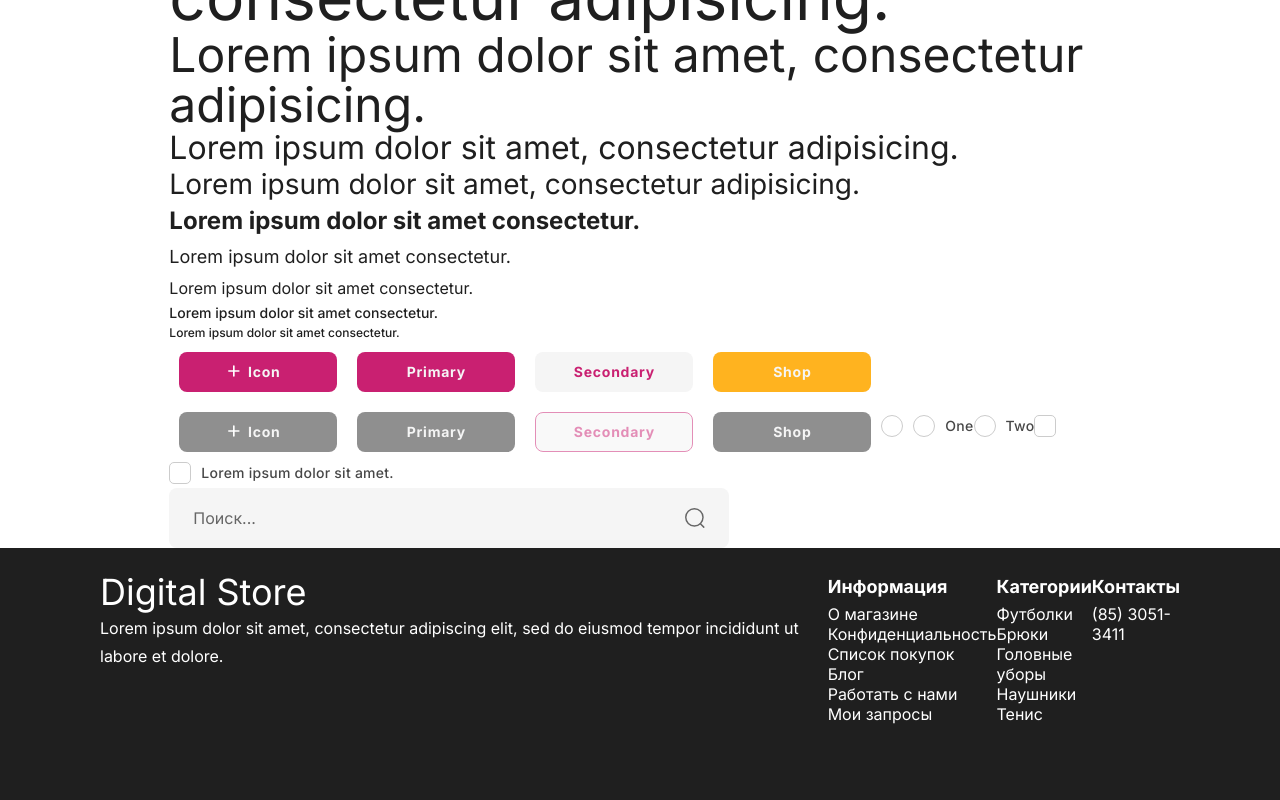
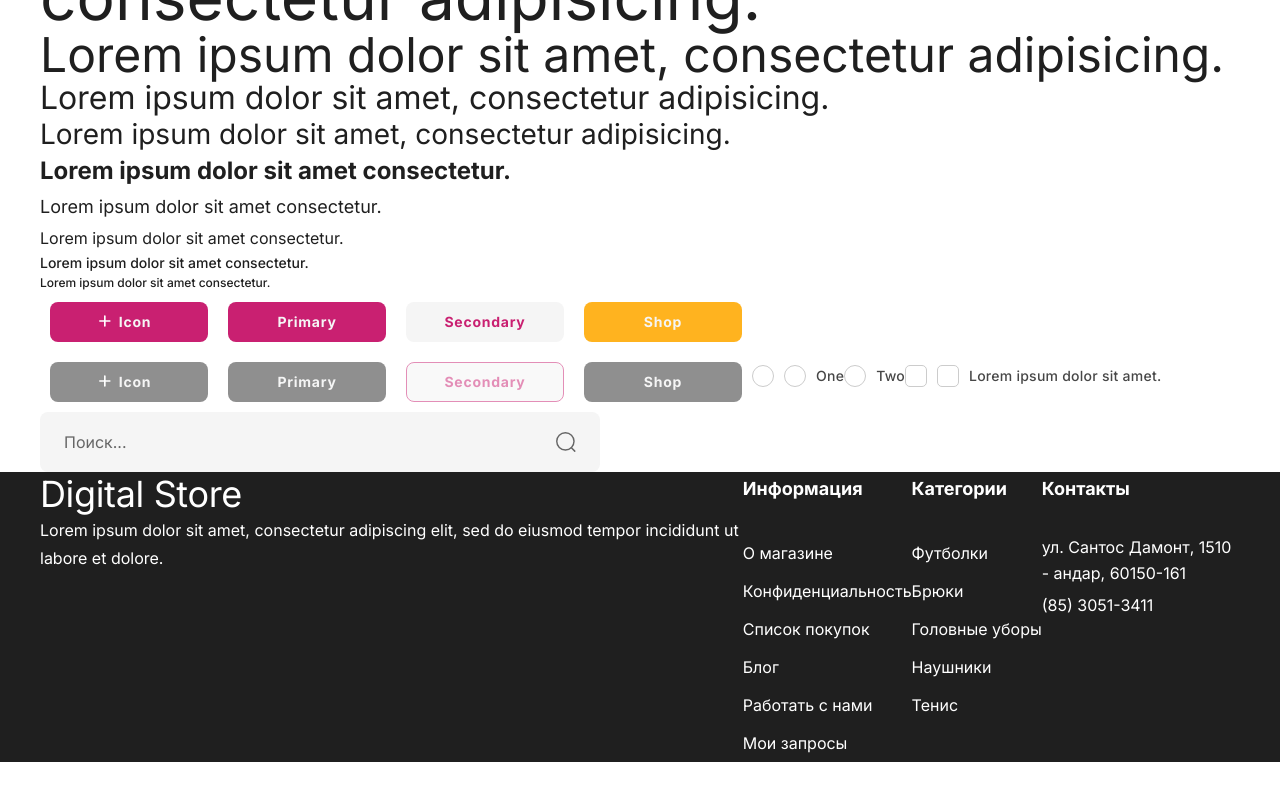
Before and after one commit to vilavren/shoes-store, a React (Create React App) app: page / in a window 1280 px wide. Shown: the part 286-1086 px from the top of the page. After the commit the page ends 1048 px from the top, so only its background shows below. Built offline with nearby package versions, Linux system fonts and the light colour scheme.

Commit message:
edited: footer

```diff
--- a/src/layout/Footer/Footer.module.css
+++ b/src/layout/Footer/Footer.module.css
@@ -1,30 +1,43 @@
 .footer {
-  height: 454px;
-  padding: 22px 100px;
   color: var(--white);
   background-color: var(--dark-gray);
 }
 
 .footerContainer {
-  max-width: 1200px;
-  margin: 0 auto;
+  display: grid;
+  grid-template:
+    ". columns ." auto /
+    auto minmax(320px, 1200px) auto;
+  gap: 0 30px;
 }
 
 .footerColumns {
   display: flex;
+  grid-area: columns;
   justify-content: center;
 }
 
 .footerColumn:first-child {
-  flex: 1 1 100%;
+  flex: 0 1 100%;
 }
 
 .columnLogo {
   font-size: 36px;
+  letter-spacing: -0.01em;
+}
+
+.columnTitle {
+  margin-bottom: 28px;
+}
+
+.footer li {
+  line-height: 26px;
 }
 
 .footer a {
+  line-height: 38px;
   color: var(--white);
+  white-space: nowrap;
 }
 
 .footer a:hover {
--- a/src/layout/Footer/Footer.tsx
+++ b/src/layout/Footer/Footer.tsx
@@ -70,18 +70,7 @@ export const Footer = ({ className, ...props }: FooterProps): JSX.Element => {
               Контакты
             </P>
             <ul>
-              <li>
-                <a href="#"></a>
-              </li>
-              <li>
-                <a href="#"></a>
-              </li>
-              <li>
-                <a href="#"></a>
-              </li>
-              <li>
-                <a href="#"></a>
-              </li>
+              <li>ул. Сантос Дамонт, 1510 - андар, 60150-161</li>
               <li>
                 <a href="tel:(85)3051-3411">(85) 3051-3411</a>
               </li>
```
